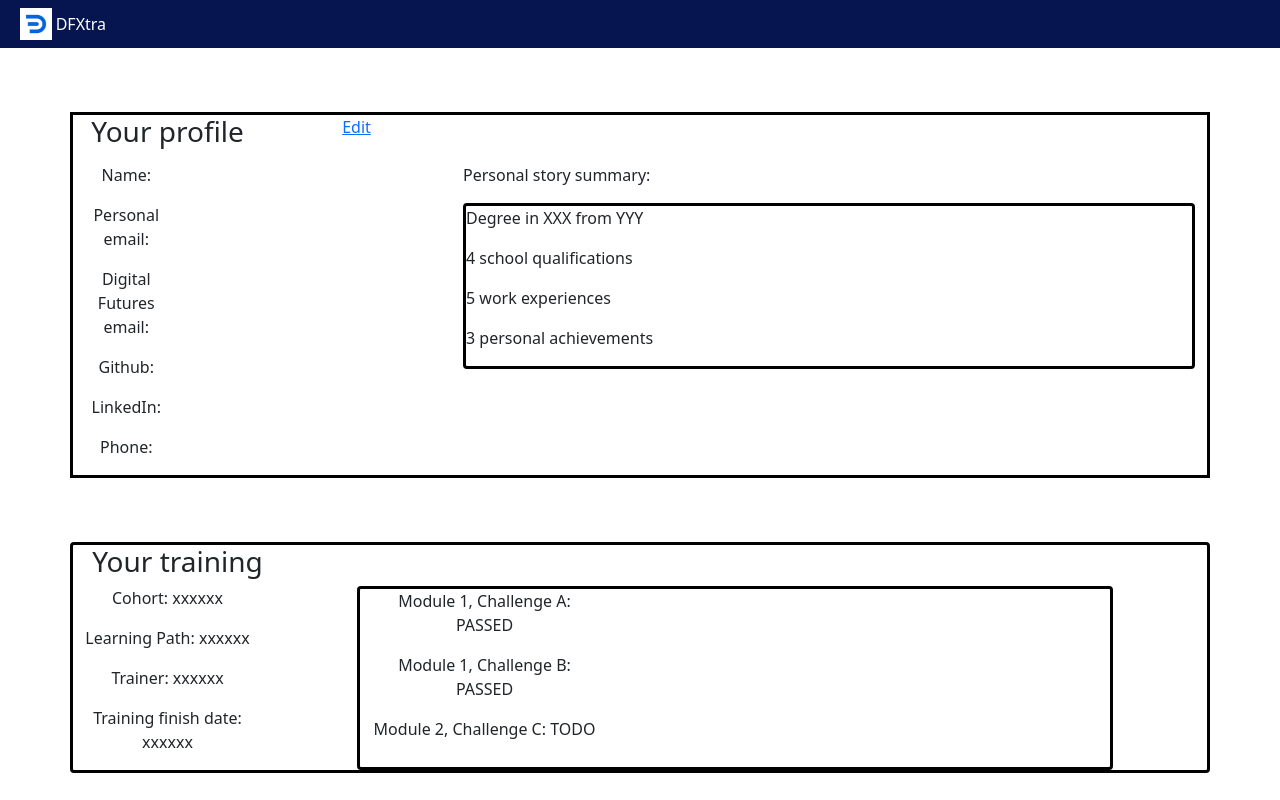
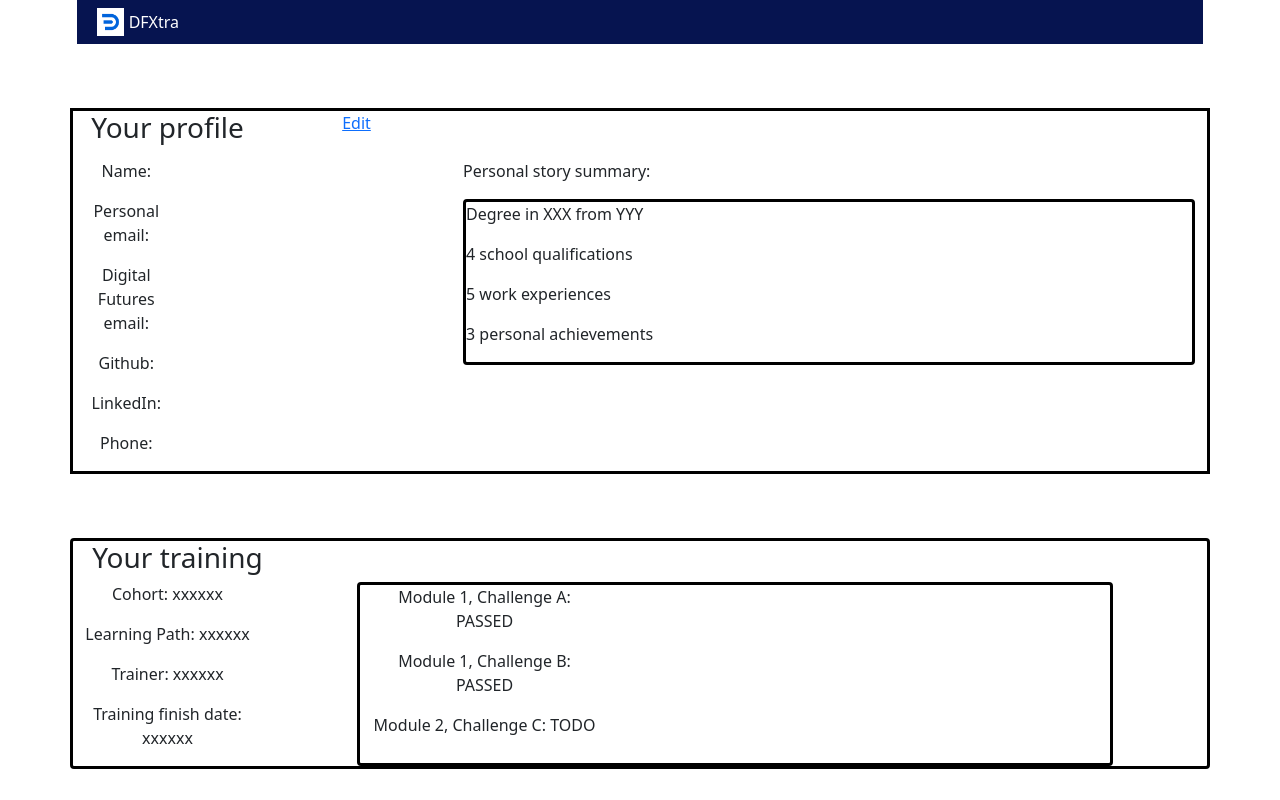
Before and after one commit to dfGroup2/team-engineering-frontend, a React (Create React App) app in the folder frontend/: page / in a window 1280 px wide. Built offline with nearby package versions, Linux system fonts and the light colour scheme.

Commit message:
updated header styling

```diff
--- a/frontend/src/App.css
+++ b/frontend/src/App.css
@@ -88,3 +88,8 @@ body {
   color: rgb(6, 20, 80);
   border: 1px solid rgb(0, 54, 80);
 }
+
+.header-margin{
+  margin-left: 6%;
+  margin-right: 6%;
+}
--- a/frontend/src/Components/Header.jsx
+++ b/frontend/src/Components/Header.jsx
@@ -3,7 +3,7 @@ import PropTypes from 'prop-types'
 
 const Header = props => {
 	return (
-		<header>
+		<header className="header-margin">
 			<nav className="navbar navbar-expand-sm">
 				<img src={logo} alt="df_logo" width="2.5%" height="2.5%" />
 				&nbsp;
```
